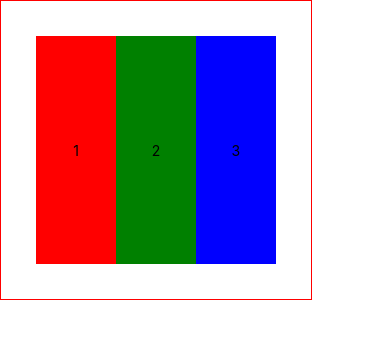
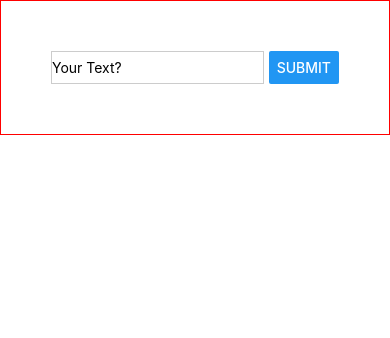
Before and after one commit to BKazimy/NotifierApp, a React Native app: screen / in a window 390 px wide. Shown: the top 338 px of the page. Built offline with nearby package versions, Linux system fonts and the light colour scheme.

Commit message:
Oct 29, 2024, 2:32 AM

```diff
--- a/App.js
+++ b/App.js
@@ -5,89 +5,97 @@ export default function App() {
   return (
     // <View style={styles.container}>
     // <View style={styles.appContainer}>
-    <View style={{
-      padding: '9%',
-      flexDirection: 'row',
-      width:'80%',
-      height: 300,
-      justifyContent: 'space-around',
-      alignItems: 'stretch',
-      borderWidth:1,
-      borderColor: 'red',
-      }}>
+    // <View style={{
+    //   padding: '9%',
+    //   flexDirection: 'row',
+    //   width:'80%',
+    //   height: 300,
+    //   justifyContent: 'space-around',
+    //   alignItems: 'stretch',
+    //   borderWidth:1,
+    //   borderColor: 'red',
+    //   }}>
 
-    <View
-      style={{
-        backgroundColor: 'red',
-        flex: 1,
-        // width: '33.33334%',
-        // height: 100,
-        justifyContent: 'center',
-        alignItems: 'center',
-      }}
-    >
-      <Text>1</Text>
-    </View>
-      <View
-        style={{
-          backgroundColor: 'green',
-          flex: 1,
-          // width: '33.33334%',
-          // height: 100,
-          justifyContent: 'center',
-          alignItems: 'center',
-        }}
-      >
-        <Text>2</Text>
+    // <View
+    //   style={{
+    //     backgroundColor: 'red',
+    //     flex: 1,
+    //     // width: '33.33334%',
+    //     // height: 100,
+    //     justifyContent: 'center',
+    //     alignItems: 'center',
+    //   }}
+    // >
+    //   <Text>1</Text>
+    // </View>
+    //   <View
+    //     style={{
+    //       backgroundColor: 'green',
+    //       flex: 1,
+    //       // width: '33.33334%',
+    //       // height: 100,
+    //       justifyContent: 'center',
+    //       alignItems: 'center',
+    //     }}
+    //   >
+    //     <Text>2</Text>
+    //   </View>
+    //   <View
+    //     style={{
+    //       backgroundColor: 'blue',
+    //       flex: 1,
+    //       // width: '33.33334%',
+    //       // height: 100,
+    //       justifyContent: 'center',
+    //       alignItems: 'center',
+    //     }}
+    //   >
+    //     <Text>3</Text>
+    //   </View>
+    //   {/* <View style={styles.inputContainer}>
+    //     <TextInput style={styles.TextInput} placeholder='Your course name:' />
+    //     <Button title='Add Goal' />
+    //   </View>
+    //   <View>
+    //     <Text>List of Goals...</Text>
+    //   </View> */}
+
+    //   {/* <Text
+    //     style={styles.dummyStyle}
+    //   >
+    //     Hello world!
+    //     </Text>
+    //     <Button
+    //       style={styles.dummyStyle}
+    //       title="Im a button"
+    //     /> */}
+    // </View>
+    <View style={styles.appContainer}>
+      <View style={styles.inputContainer}>
+        <TextInput style={styles.textInput} placeholder='Your Text?'/>
+        <Button title='Submit'/>
       </View>
-      <View
-        style={{
-          backgroundColor: 'blue',
-          flex: 1,
-          // width: '33.33334%',
-          // height: 100,
-          justifyContent: 'center',
-          alignItems: 'center',
-        }}
-      >
-        <Text>3</Text>
-      </View>
-      {/* <View style={styles.inputContainer}>
-        <TextInput style={styles.TextInput} placeholder='Your course name:' />
-        <Button title='Add Goal' />
-      </View>
-      <View>
-        <Text>List of Goals...</Text>
-      </View> */}
-
-      {/* <Text
-        style={styles.dummyStyle}
-      >
-        Hello world!
-        </Text>
-        <Button
-          style={styles.dummyStyle}
-          title="Im a button"
-        /> */}
     </View>
   );
 }
 
 const styles = StyleSheet.create({
-  // appContainer: {
-  //   width: "100%",
-  //   padding: 50,
-  // },
-  // inputContainer: {
-  //   flexDirection: 'row',
-  //   justifyContent: 'space-between'
-  // },
-  // TextInput: {
-  //   borderWidth: 1,
-  //   borderColor: '#ccc',
-  //   width: '80%',
-  //   marginRight: 5,
-  // }
+  appContainer: {
+    width: "100%",
+    padding: 50,
+    borderWidth:1,
+    borderColor: 'red',
+  },
+  inputContainer: {
+    flexDirection: 'row',
+    justifyContent: 'space-between'
+  },
+  textInput: {
+    borderWidth: 1,
+    borderColor: '#ccc',
+    width: '80%',
+    marginRight: 5,
+  }
 
   // container: {
   //   flex: 1,
```
